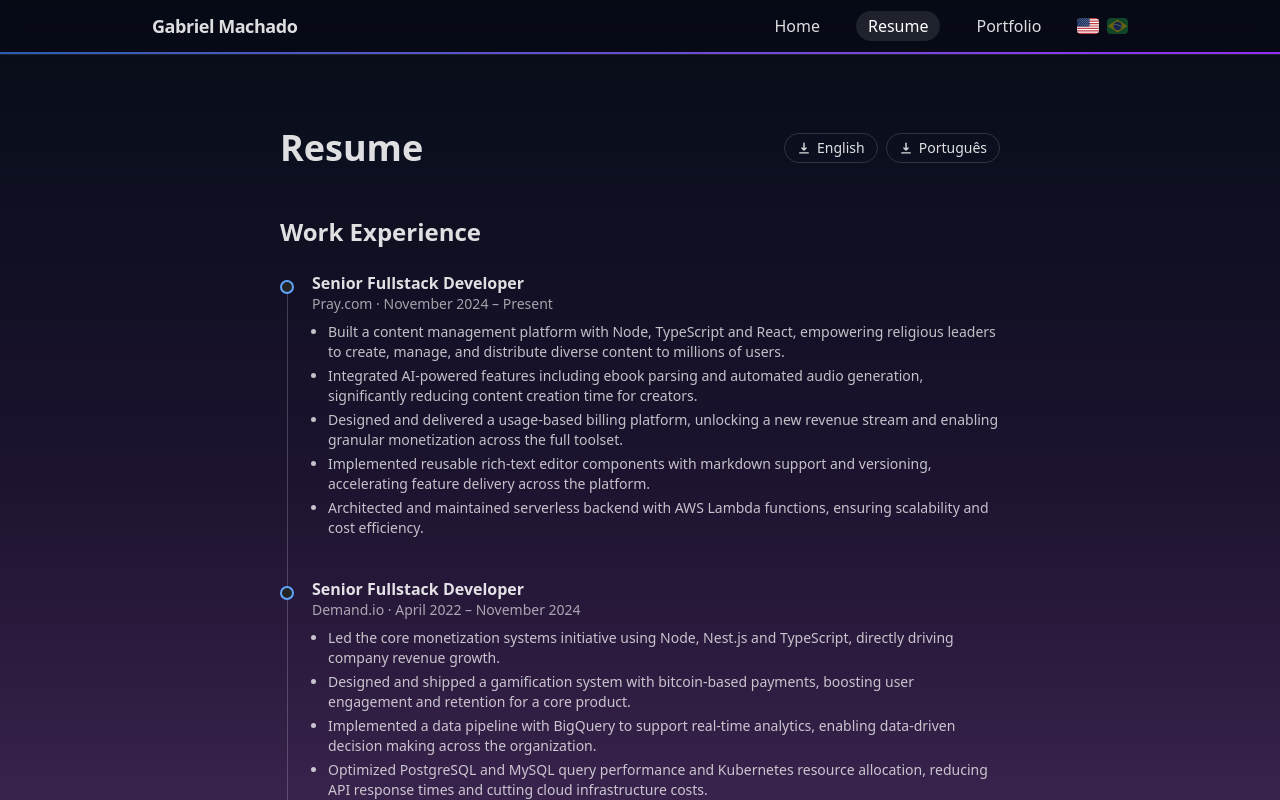
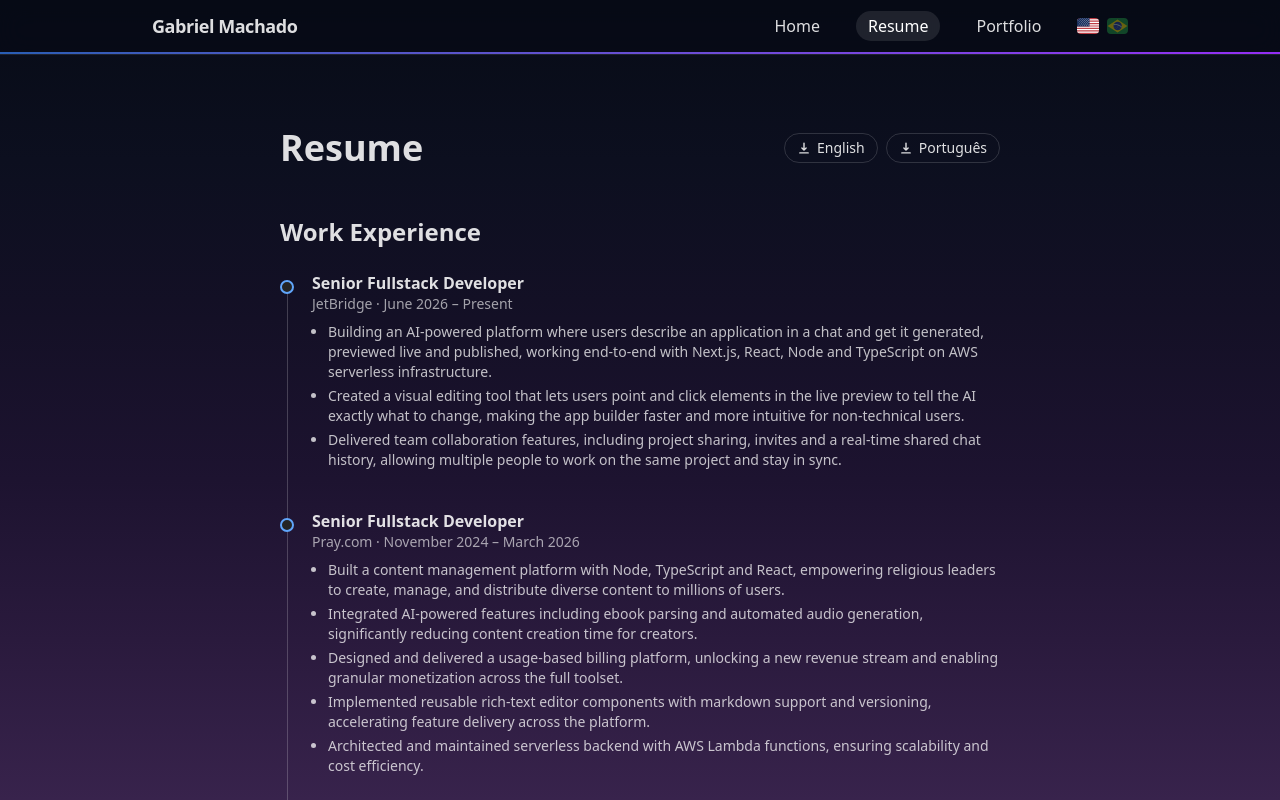
Before and after one commit to gm1357/gm1357.github.io, a React (Vite) app: page /resume in a window 1280 px wide. Shown: the top 800 px of the page. Built offline with nearby package versions, Linux system fonts and the light colour scheme.

Commit message:
feat: update resume with latest experience (#21)
* feat: update resumes infos with latest experience

* docs: update cv files

```diff
--- a/src/i18n/data/resume.en.js
+++ b/src/i18n/data/resume.en.js
@@ -1,8 +1,18 @@
 export const workExperience = [
   {
     title: "Senior Fullstack Developer",
+    company: "JetBridge",
+    period: "June 2026 – Present",
+    bullets: [
+      "Building an AI-powered platform where users describe an application in a chat and get it generated, previewed live and published, working end-to-end with Next.js, React, Node and TypeScript on AWS serverless infrastructure.",
+      "Created a visual editing tool that lets users point and click elements in the live preview to tell the AI exactly what to change, making the app builder faster and more intuitive for non-technical users.",
+      "Delivered team collaboration features, including project sharing, invites and a real-time shared chat history, allowing multiple people to work on the same project and stay in sync.",
+    ],
+  },
+  {
+    title: "Senior Fullstack Developer",
     company: "Pray.com",
-    period: "November 2024 – Present",
+    period: "November 2024 – March 2026",
     bullets: [
       "Built a content management platform with Node, TypeScript and React, empowering religious leaders to create, manage, and distribute diverse content to millions of users.",
       "Integrated AI-powered features including ebook parsing and automated audio generation, significantly reducing content creation time for creators.",
--- a/src/i18n/data/resume.pt-br.js
+++ b/src/i18n/data/resume.pt-br.js
@@ -1,8 +1,18 @@
 export const workExperience = [
   {
     title: "Desenvolvedor Fullstack Sênior",
+    company: "JetBridge",
+    period: "Junho de 2026 – Presente",
+    bullets: [
+      "Construindo uma plataforma com IA onde os usuários descrevem uma aplicação em um chat e a recebem gerada, com preview ao vivo e publicada, atuando de ponta a ponta com Next.js, React, Node e TypeScript em infraestrutura serverless na AWS.",
+      "Criei uma ferramenta de edição visual que permite aos usuários apontar e clicar em elementos do preview ao vivo para indicar à IA exatamente o que mudar, tornando o construtor de aplicações mais rápido e intuitivo para pessoas não técnicas.",
+      "Entreguei funcionalidades de colaboração em equipe, incluindo compartilhamento de projetos, convites e histórico de chat compartilhado em tempo real, permitindo que várias pessoas trabalhem no mesmo projeto de forma sincronizada.",
+    ],
+  },
+  {
+    title: "Desenvolvedor Fullstack Sênior",
     company: "Pray.com",
-    period: "Novembro de 2024 – Presente",
+    period: "Novembro de 2024 – Março de 2026",
     bullets: [
       "Construí uma plataforma de gestão de conteúdo com Node, TypeScript e React, capacitando líderes religiosos a criar, gerenciar e distribuir conteúdo diversificado para milhões de usuários.",
       "Integrei funcionalidades com IA, incluindo parsing de ebooks e geração automatizada de áudio, reduzindo significativamente o tempo de criação de conteúdo.",
```
Also changed, not shown: 2 other files (tests, documents, lock files or other folders).
